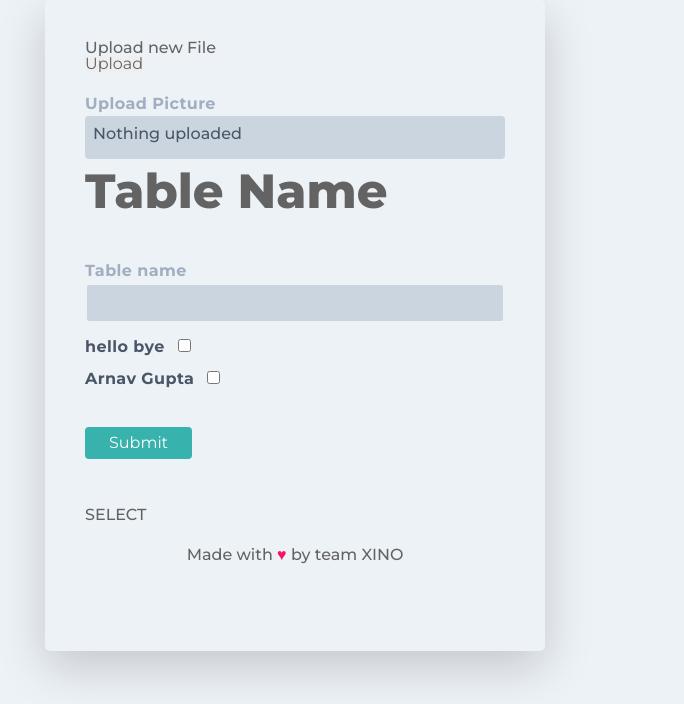
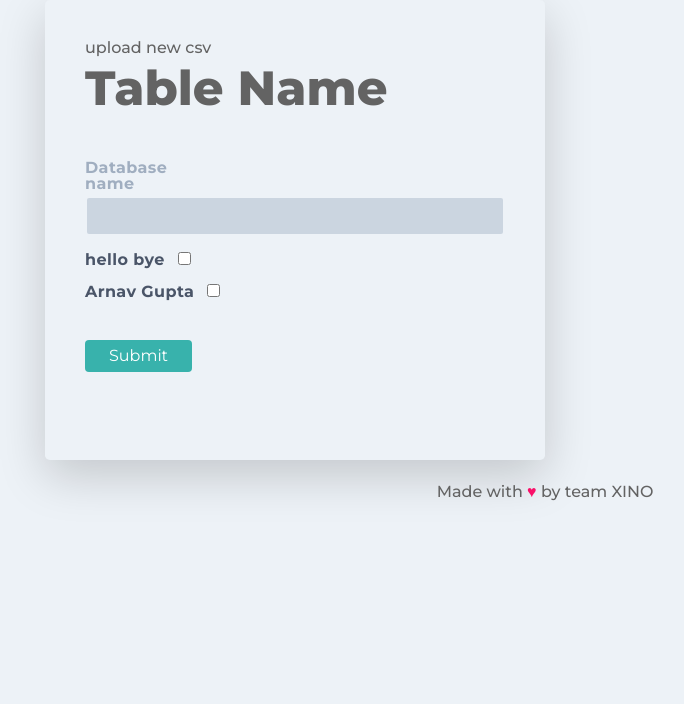
Before and after one commit to tijilchhabra1729/ncrypt, a Flask app: page /dashboard in a window 1280 px wide. Shown: the part 96-800 px from the top of the page, without its empty margins (95-779 px from the left). Run offline with Flask 2, Linux system fonts and the light colour scheme; a user stored in the database is signed in; style sheets or scripts are compiled from the project's sources; some libraries are stand-ins or nearby versions.

Commit message:
Update dashboard.htm

```diff
--- a/Tool/templates/dashboard.htm
+++ b/Tool/templates/dashboard.htm
@@ -2,39 +2,20 @@
 {%block content%}
 
 <form method="POST" class="md:w-2/4 w-3/4 rounded-lg overflow-hidden shadow-lg p-10 bg-gray-200">
-  <title>Upload new File</title>
-  <h1>Upload new File</h1>
-  <form method=post enctype=multipart/form-data>
-
-    <input type=submit value=Upload>
-
-
-    <div class="my-4">
-      <div>
-        <label class="block text-gray-500 font-bold text-left mb-1 md:mb-0 pr-2 tracking-wide" for="inline-full-name">
-          Upload Picture
-        </label>
-      </div>
-      <div>
-        <div class="fileUpload width100 bg-gray-400 appearance-none font-medium border-2 border-gray-200 rounded w-full p-2 text-gray-700
-        leading-tight text-left uploadlogo focus:outline-none focus:bg-white focus:border-teal-500">
-          <span>Nothing uploaded</span>
-          <input type=file name=file class="uploadlogo">
-        </div>
-
+  <a href="{{url_for('upload_file')}}">upload new csv</a>
   <h1 class="text-5xl font-extrabold text-medium py-2">Table Name</h1>
   <br>
   {{form.hidden_tag()}}
   <div class="my-4">
     <div class=" w-1/3">
       <label class="block text-gray-500 font-bold text-left mb-1 md:mb-0 pr-2 tracking-wide">
-              Table name
+        Database name
       </label>
     </div>
     <div>
       <small class="text-danger"></small>
       {{form.table_name(class="bg-gray-400 appearance-none font-medium border-2 border-gray-200 rounded w-full py-2 px-4 text-gray-700
-  leading-tight focus:outline-none focus:bg-white focus:border-teal-500")}}
+  leading-tight focus:outline-none focus:bg-white focus:border-teal-500" )}}
 
     </div>
 
@@ -59,5 +40,4 @@
     </form>
   </div>
 </form>
-  <h1>{{mystr}}</h1>
 {%endblock%}
```
Lines whose indentation alone changed are shown as unchanged.
